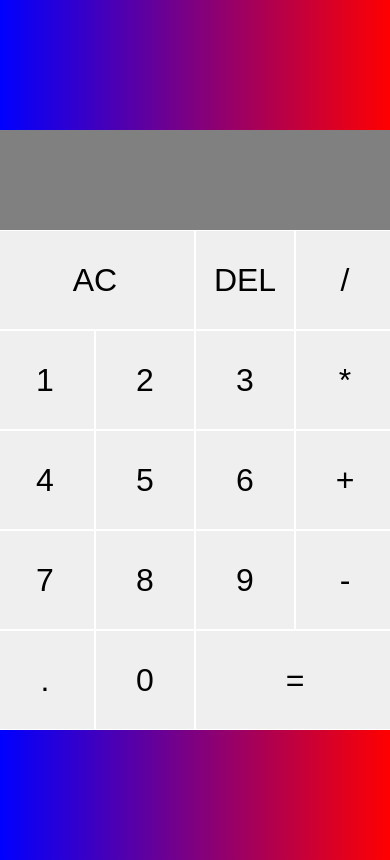
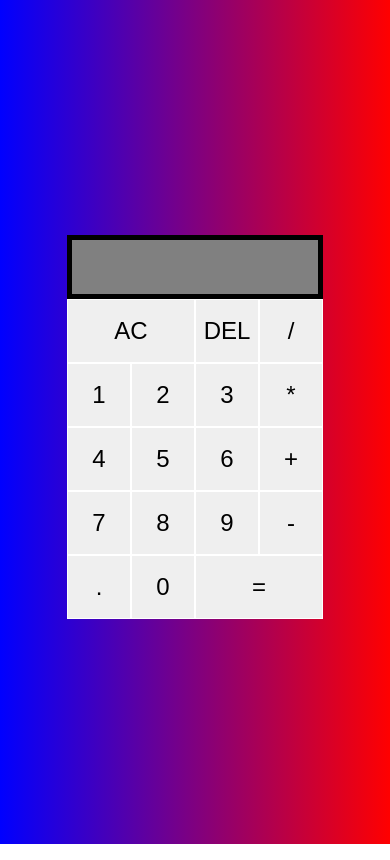
Before and after one commit to marktowey1/Calculator-JavaScript, a plain HTML site: page index.html in a window 390 px wide. Drawn offline with Linux system fonts and the light colour scheme.

Commit message:
Changes to styles to make the calculator responsive

```diff
--- a/styles.css
+++ b/styles.css
@@ -1,5 +1,11 @@
+* {
+  box-sizing: border-box;
+}
+
 body {
   background: linear-gradient(to right, blue, red);
+  height: 100vh;
+  margin: 0;
 }
 
 .calculator {
@@ -7,13 +13,14 @@ body {
   justify-content: center;
   align-content: center;
   min-height: 100vh;
-  grid-template-columns: repeat(4, 100px);
-  grid-template-rows: repeat(6, 100px);
+  grid-template-columns: repeat(4, 7rem);
+  grid-template-rows: repeat(6, 7rem);
+  padding-top: 10px;
 }
 
 .calculator > button {
   cursor: pointer;
-  font-size: 2rem;
+  font-size: 3rem;
   border: 1px solid white;
 }
 
@@ -31,14 +38,35 @@ body {
   padding: 10px;
   background-color: grey;
   overflow-wrap: break-word;
+  border: 5px solid black;
 }
 #previousOperandText {
-  font-size: 1.5rem;
+  font-size: 2rem;
 }
 #currentOperandText {
-  font-size: 2rem;
+  font-size: 3rem;
 }
 
 .span-two {
   grid-column: span 2;
 }
+
+@media (max-width: 600px) {
+  .calculator {
+    align-content: center;
+    min-height: 100vh;
+    grid-template-columns: repeat(4, 4rem);
+    grid-template-rows: repeat(6, 4rem);
+  }
+
+  .calculator > button {
+    font-size: 1.5rem;
+  }
+
+  #previousOperandText {
+    font-size: 1rem;
+  }
+  #currentOperandText {
+    font-size: 1.5rem;
+  }
+}
```
